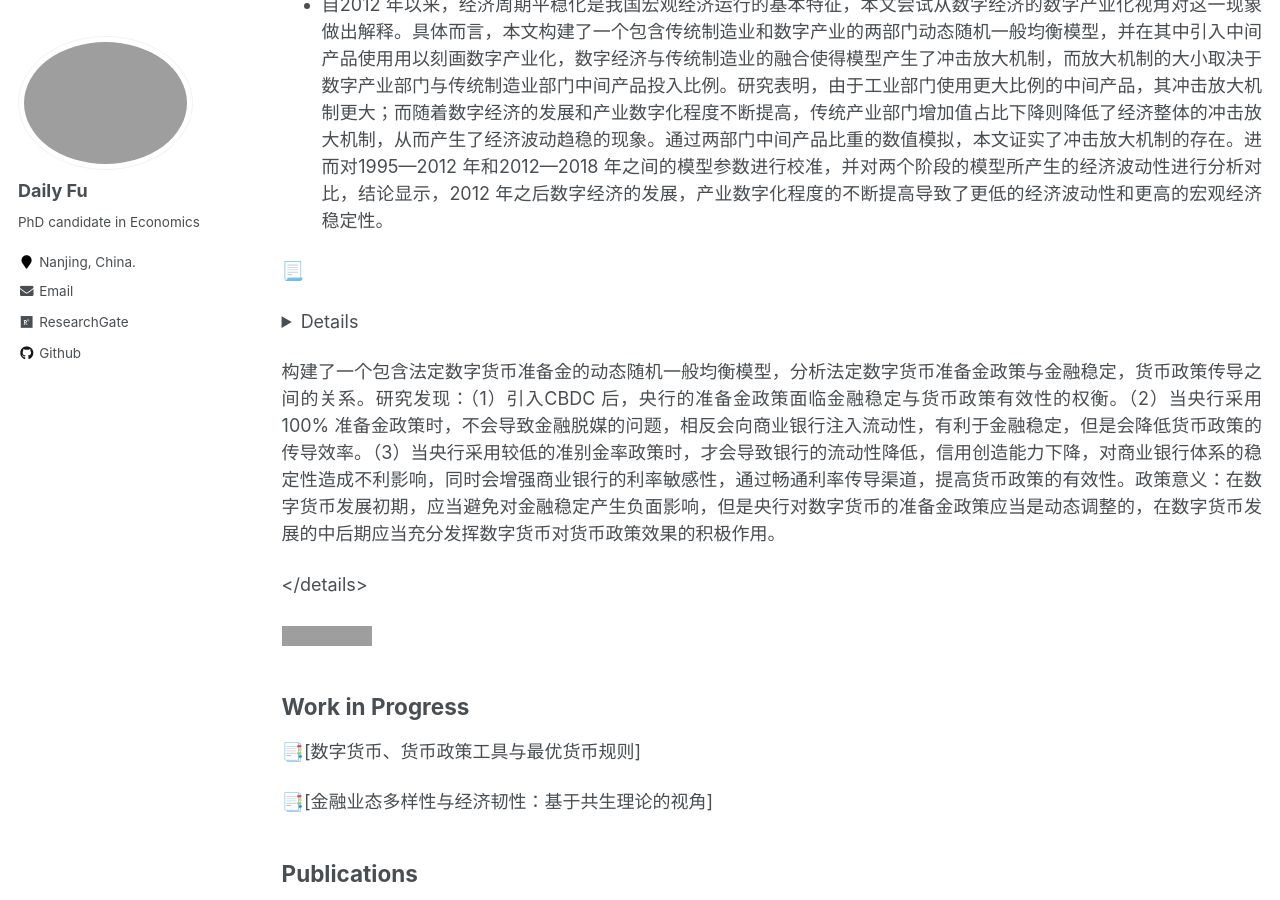
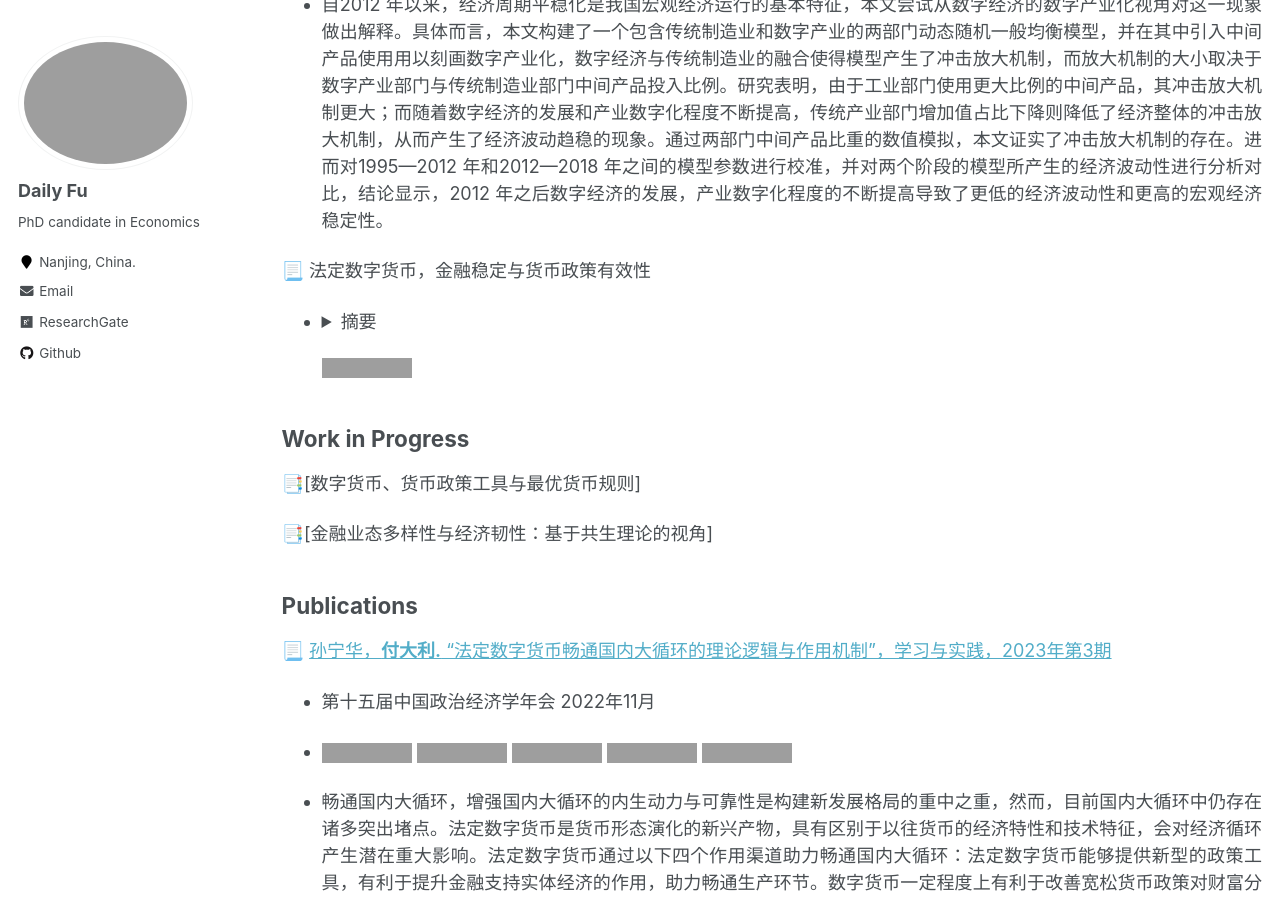
Before and after one commit to Dali-Fu/Dali-Fu.github.io, a Jekyll site: the page built from _pages/research.md, in a window 1280 px wide and 900 px high, scrolled down 659 px, cut to the strip 0-900 px from the top of the window. Built offline with Jekyll 4.4.1, drawn with Linux system fonts in a browser that asks for light colours; grey boxes are pictures that could not be loaded.

Commit message:
Update research.md

```diff
--- a/_pages/research.md
+++ b/_pages/research.md
@@ -43,13 +43,14 @@ text-align: justify}
 
   * 自2012 年以来，经济周期平稳化是我国宏观经济运行的基本特征，本文尝试从数字经济的数字产业化视角对这一现象做出解释。具体而言，本文构建了一个包含传统制造业和数字产业的两部门动态随机一般均衡模型，并在其中引入中间产品使用用以刻画数字产业化，数字经济与传统制造业的融合使得模型产生了冲击放大机制，而放大机制的大小取决于数字产业部门与传统制造业部门中间产品投入比例。研究表明，由于工业部门使用更大比例的中间产品，其冲击放大机制更大；而随着数字经济的发展和产业数字化程度不断提高，传统产业部门增加值占比下降则降低了经济整体的冲击放大机制，从而产生了经济波动趋稳的现象。通过两部门中间产品比重的数值模拟，本文证实了冲击放大机制的存在。进而对1995—2012 年和2012—2018 年之间的模型参数进行校准，并对两个阶段的模型所产生的经济波动性进行分析对比，结论显示，2012 年之后数字经济的发展，产业数字化程度的不断提高导致了更低的经济波动性和更高的宏观经济稳定性。
 
-📃 <details> <summary>法定数字货币，金融稳定与货币政策有效性</summary>
-
-构建了一个包含法定数字货币准备金的动态随机一般均衡模型，分析法定数字货币准备金政策与金融稳定，货币政策传导之间的关系。研究发现：（1）引入CBDC 后，央行的准备金政策面临金融稳定与货币政策有效性的权衡。（2）当央行采用100% 准备金政策时，不会导致金融脱媒的问题，相反会向商业银行注入流动性，有利于金融稳定，但是会降低货币政策的传导效率。（3）当央行采用较低的准别金率政策时，才会导致银行的流动性降低，信用创造能力下降，对商业银行体系的稳定性造成不利影响，同时会增强商业银行的利率敏感性，通过畅通利率传导渠道，提高货币政策的有效性。政策意义：在数字货币发展初期，应当避免对金融稳定产生负面影响，但是央行对数字货币的准备金政策应当是动态调整的，在数字货币发展的中后期应当充分发挥数字货币对货币政策效果的积极作用。
-
-</details>
-
-![摘要](https://img.shields.io/badge/摘要-abstract-8A2BE2)
+📃 法定数字货币，金融稳定与货币政策有效性
+* <details> <summary>摘要</summary>
+  构建了一个包含法定数字货币准备金的动态随机一般均衡模型，分析法定数字货币准备金政策与金融稳定，货币政策传导之间的关系。研究发现：（1）引入CBDC 后，央行的准备金政策面临金融稳定与货币政策有
+  效性的权衡。（2）当央行采用100% 准备金政策时，不会导致金融脱媒的问题，相反会向商业银行注入流动性，有利于金融稳定，但是会降低货币政策的传导效率。（3）当央行采用较低的准别金率政策时，才会
+  导致银行的流动性降低，信用创造能力下降，对商业银行体系的稳定性造成不利影响，同时会增强商业银行的利率敏感性，通过畅通利率传导渠道，提高货币政策的有效性。政策意义：在数字货币发展初期，应当
+  避免对金融稳定产生负面影响，但是央行对数字货币的准备金政策应当是动态调整的，在数字货币发展的中后期应当充分发挥数字货币对货币政策效果的积极作用。
+  </details>
+  ![摘要](https://img.shields.io/badge/摘要-abstract-8A2BE2)
 
 ## Work in Progress
 
```
